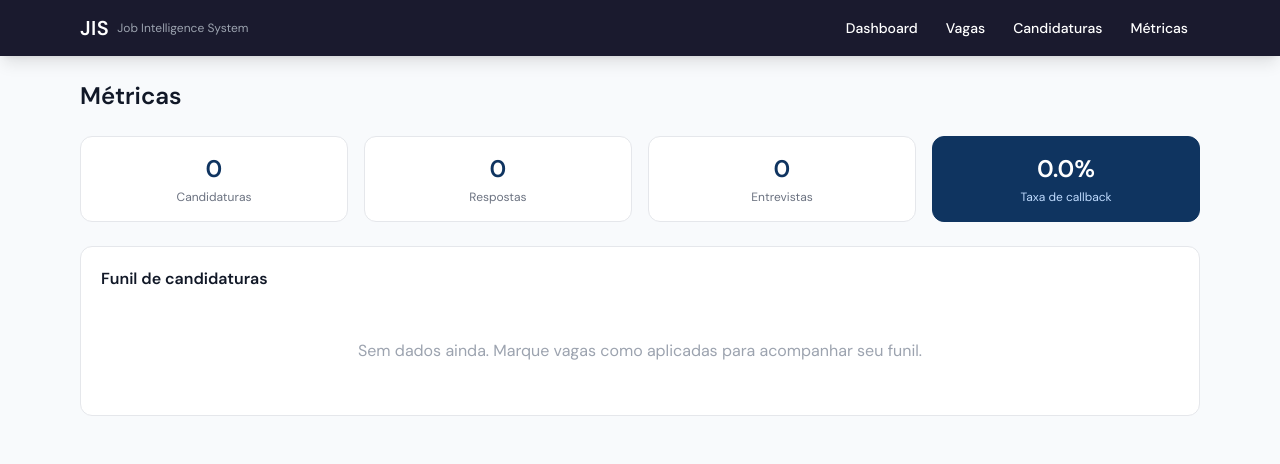
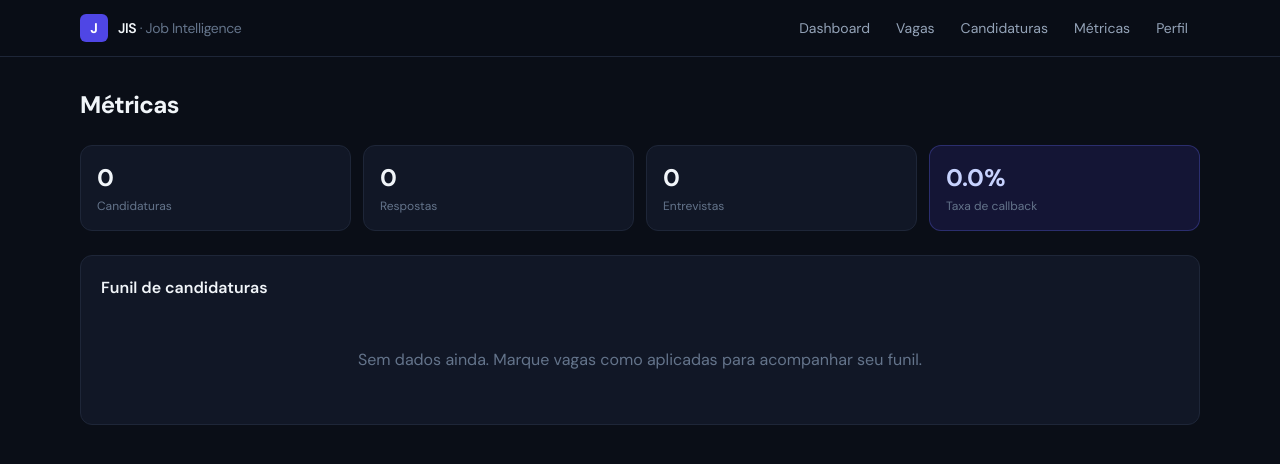
Before and after one commit to fabriciojunio/jis, a Next.js app in the folder frontend/: page /metricas in a window 1280 px wide. Shown: the top 464 px of the page. Built offline with nearby package versions, Linux system fonts and the light colour scheme.

Commit message:
feat: redesenho dark profissional da interface
Aplica um tema escuro consistente em todo o app (navbar, cards, botões, campos, métricas e candidaturas), com tipografia e espaçamentos refinados, paleta sóbria e sem elementos decorativos desnecessários.

```diff
--- a/frontend/src/app/candidaturas/page.tsx
+++ b/frontend/src/app/candidaturas/page.tsx
@@ -43,59 +43,52 @@ export default function CandidaturasPage() {
 
   return (
     <div className="space-y-6">
-      <div className="flex items-center justify-between flex-wrap gap-2">
-        <h1 className="text-2xl font-bold text-gray-900">Candidaturas</h1>
-        <div className="flex gap-4 text-sm text-gray-500">
+      <div className="flex items-end justify-between flex-wrap gap-2">
+        <h1 className="text-2xl font-bold text-slate-100 tracking-tight">Candidaturas</h1>
+        <div className="flex gap-4 text-sm text-slate-400">
           <span>{total} total</span>
           <span>{respostas} respostas</span>
-          <span className="font-semibold text-[#0f3460]">{taxa}% callback</span>
+          <span className="font-semibold text-indigo-300">{taxa}% callback</span>
         </div>
       </div>
 
       {apps.length === 0 ? (
-        <div className="text-center py-16 text-gray-400">
+        <div className="card border-dashed text-center py-16 text-slate-500">
           Nenhuma candidatura ainda. Clique em &quot;Marcar aplicado&quot; em uma vaga.
         </div>
       ) : (
         <div className="space-y-3">
           {apps.map((app) => (
-            <div
-              key={app.id}
-              className="bg-white rounded-xl border border-gray-200 p-4 flex items-center gap-4"
-            >
+            <div key={app.id} className="card p-4 flex items-center gap-4">
               <div className="flex-1 min-w-0">
                 <a
                   href={app.link}
                   target="_blank"
                   rel="noopener noreferrer"
-                  className="font-semibold text-gray-900 truncate hover:text-[#0f3460]"
+                  className="font-semibold text-slate-100 truncate hover:text-indigo-300"
                 >
                   {app.jobTitle}
                 </a>
-                <p className="text-sm text-gray-500">
-                  {app.companyName} · {app.source}
+                <p className="text-sm text-slate-500">
+                  {app.companyName ? `${app.companyName} · ` : ""}{app.source}
                 </p>
-                <p className="text-xs text-gray-400 mt-0.5">
+                <p className="text-xs text-slate-600 mt-0.5">
                   Aplicado em {new Date(app.appliedAt).toLocaleDateString("pt-BR")}
                 </p>
                 {precisaFollowUp(app.appliedAt, app.stage, app.responseAt) && (
-                  <span className="inline-block mt-1 text-[11px] font-semibold text-amber-700 bg-amber-50 border border-amber-200 rounded px-1.5 py-0.5">
-                    ⏰ Hora de dar follow-up
+                  <span className="inline-block mt-1.5 text-[11px] font-medium text-amber-300 bg-amber-500/10 border border-amber-500/20 rounded px-1.5 py-0.5">
+                    Hora de dar follow-up
                   </span>
                 )}
               </div>
               <div className="shrink-0 flex items-center gap-2">
-                <span
-                  className={`text-xs px-2 py-1 rounded-full font-medium ${
-                    STAGE_COLORS[app.stage] ?? "bg-gray-100 text-gray-600"
-                  }`}
-                >
+                <span className={`text-xs px-2 py-1 rounded-full font-medium ${STAGE_COLORS[app.stage] ?? "chip"}`}>
                   {STAGE_LABELS[app.stage] ?? app.stage}
                 </span>
                 <select
                   value={app.stage}
                   onChange={(e) => handleStage(app.id, e.target.value as Stage)}
-                  className="text-xs border border-gray-200 rounded-lg px-2 py-1 focus:outline-none focus:ring-1 focus:ring-[#0f3460]"
+                  className="text-xs bg-[#0d1320] border border-[#1e2638] text-slate-300 rounded-lg px-2 py-1.5 focus:outline-none focus:ring-1 focus:ring-indigo-500/50"
                 >
                   {STAGES.map((s) => (
                     <option key={s} value={s}>
@@ -105,10 +98,10 @@ export default function CandidaturasPage() {
                 </select>
                 <button
                   onClick={() => handleRemove(app.id)}
-                  className="text-xs text-gray-400 hover:text-red-500"
+                  className="text-xs text-slate-500 hover:text-red-400 px-1"
                   title="Remover"
                 >
-                  ✕
+                  Remover
                 </button>
               </div>
             </div>
--- a/frontend/src/app/globals.css
+++ b/frontend/src/app/globals.css
@@ -1,20 +1,68 @@
-@import url('https://fonts.googleapis.com/css2?family=DM+Sans:ital,opsz,wght@0,9..40,300;0,9..40,400;0,9..40,500;0,9..40,600&display=swap');
+@import url('https://fonts.googleapis.com/css2?family=DM+Sans:ital,opsz,wght@0,9..40,300;0,9..40,400;0,9..40,500;0,9..40,600;0,9..40,700&display=swap');
 
 @tailwind base;
 @tailwind components;
 @tailwind utilities;
 
 :root {
-  --brand-dark:    #1e1b4b;
-  --brand-mid:     #312e81;
-  --brand-blue:    #4f46e5;
-  --brand-sky:     #0ea5e9;
-  --brand-accent:  #8b5cf6;
-  --brand-red:     #e94560;
-  --brand-success: #10b981;
+  --bg:        #0a0e17;
+  --surface:   #111726;
+  --surface-2: #0d1320;
+  --border:    #1e2638;
+  --border-2:  #283041;
+  --text:      #e2e8f0;
+  --muted:     #94a3b8;
+  --faint:     #64748b;
+  --primary:   #6366f1;
+  --primary-2: #4f46e5;
 }
 
 body {
-  @apply bg-slate-50 text-slate-900 antialiased;
+  background-color: var(--bg);
+  color: var(--text);
   font-family: 'DM Sans', system-ui, sans-serif;
+  -webkit-font-smoothing: antialiased;
 }
+
+@layer components {
+  .card {
+    @apply rounded-xl border;
+    background-color: var(--surface);
+    border-color: var(--border);
+  }
+
+  .input {
+    @apply w-full rounded-lg px-3 py-2 text-sm text-slate-200 placeholder-slate-500
+           focus:outline-none focus:ring-2 focus:ring-indigo-500/40 focus:border-indigo-500/60;
+    background-color: var(--surface-2);
+    border: 1px solid var(--border);
+  }
+
+  .btn-primary {
+    @apply inline-flex items-center justify-center gap-2 rounded-lg px-4 py-2 text-sm font-semibold
+           text-white bg-indigo-600 hover:bg-indigo-500 transition-colors
+           disabled:opacity-50 disabled:cursor-not-allowed;
+  }
+
+  .btn-ghost {
+    @apply inline-flex items-center justify-center gap-2 rounded-lg px-4 py-2 text-sm font-medium
+           text-slate-300 border transition-colors hover:text-white hover:border-indigo-500/70;
+    border-color: var(--border-2);
+  }
+
+  .label {
+    @apply block text-xs font-medium text-slate-400 mb-1;
+  }
+
+  .chip {
+    @apply inline-flex items-center rounded-md px-2 py-0.5 text-xs;
+    background-color: var(--surface-2);
+    color: var(--muted);
+    border: 1px solid var(--border);
+  }
+}
+
+/* Barra de rolagem discreta no tema escuro */
+::-webkit-scrollbar { width: 10px; height: 10px; }
+::-webkit-scrollbar-thumb { background: #1e2638; border-radius: 6px; }
+::-webkit-scrollbar-track { background: transparent; }
--- a/frontend/src/app/layout.tsx
+++ b/frontend/src/app/layout.tsx
@@ -3,8 +3,8 @@ import "./globals.css";
 import { Navbar } from "@/components/Navbar";
 
 export const metadata: Metadata = {
-  title: "JIS — Job Intelligence System",
-  description: "Sistema inteligente de coleta e análise de vagas",
+  title: "JIS · Job Intelligence System",
+  description: "Coleta e análise inteligente de vagas com foco no seu perfil",
 };
 
 export default function RootLayout({
@@ -14,7 +14,7 @@ export default function RootLayout({
     <html lang="pt-BR">
       <body>
         <Navbar />
-        <main className="max-w-6xl mx-auto px-4 py-6">{children}</main>
+        <main className="max-w-6xl mx-auto px-4 py-8">{children}</main>
       </body>
     </html>
   );
--- a/frontend/src/app/metricas/page.tsx
+++ b/frontend/src/app/metricas/page.tsx
@@ -38,40 +38,40 @@ export default function MetricasPage() {
 
   return (
     <div className="space-y-6">
-      <h1 className="text-2xl font-bold text-gray-900">Métricas</h1>
+      <h1 className="text-2xl font-bold text-slate-100 tracking-tight">Métricas</h1>
 
-      <div className="grid grid-cols-2 sm:grid-cols-4 gap-4">
+      <div className="grid grid-cols-2 sm:grid-cols-4 gap-3">
         {cards.map((c) => (
           <div
             key={c.label}
-            className={`rounded-xl border p-4 text-center ${
-              c.highlight ? "bg-[#0f3460] border-[#0f3460] text-white" : "bg-white border-gray-200"
+            className={`rounded-xl border p-4 ${
+              c.highlight
+                ? "bg-indigo-600/15 border-indigo-500/30"
+                : "card"
             }`}
           >
-            <p className={`text-2xl font-bold ${c.highlight ? "text-white" : "text-[#0f3460]"}`}>
+            <p className={`text-2xl font-bold ${c.highlight ? "text-indigo-200" : "text-slate-100"}`}>
               {c.value}
             </p>
-            <p className={`text-xs mt-1 ${c.highlight ? "text-blue-200" : "text-gray-500"}`}>
-              {c.label}
-            </p>
+            <p className="text-xs mt-1 text-slate-500">{c.label}</p>
           </div>
         ))}
       </div>
 
-      <div className="bg-white rounded-xl border border-gray-200 p-5">
-        <h2 className="font-semibold text-gray-900 mb-4">Funil de candidaturas</h2>
+      <div className="card p-5">
+        <h2 className="font-semibold text-slate-100 mb-4">Funil de candidaturas</h2>
         {total === 0 ? (
-          <p className="text-gray-400 text-center py-8">
+          <p className="text-slate-500 text-center py-8">
             Sem dados ainda. Marque vagas como aplicadas para acompanhar seu funil.
           </p>
         ) : (
           <div className="space-y-2">
             {porEstagio.map((e) => (
               <div key={e.stage} className="flex items-center gap-3">
-                <span className="text-sm text-gray-600 w-24 shrink-0">{e.label}</span>
-                <div className="flex-1 h-6 bg-gray-100 rounded overflow-hidden">
+                <span className="text-sm text-slate-400 w-24 shrink-0">{e.label}</span>
+                <div className="flex-1 h-6 bg-[#0d1320] rounded overflow-hidden">
                   <div
-                    className="h-full bg-[#0f3460] rounded flex items-center justify-end pr-2"
+                    className="h-full bg-indigo-600 rounded flex items-center justify-end pr-2"
                     style={{ width: `${Math.max((e.count / maxCount) * 100, e.count ? 8 : 0)}%` }}
                   >
                     {e.count > 0 && <span className="text-xs text-white font-medium">{e.count}</span>}
@@ -84,8 +84,8 @@ export default function MetricasPage() {
       </div>
 
       {ofertas > 0 && (
-        <div className="bg-emerald-50 border border-emerald-200 rounded-xl p-4 text-center text-emerald-800">
-          🎉 Você tem {ofertas} {ofertas === 1 ? "oferta" : "ofertas"}! Parabéns.
+        <div className="bg-emerald-500/10 border border-emerald-500/30 rounded-xl p-4 text-center text-emerald-300">
+          Você tem {ofertas} {ofertas === 1 ? "oferta" : "ofertas"}. Parabéns.
         </div>
       )}
     </div>
--- a/frontend/src/app/page.tsx
+++ b/frontend/src/app/page.tsx
@@ -24,32 +24,32 @@ export default async function Dashboard() {
     <div className="space-y-6">
       <PlanoDoDia />
 
-      <div className="flex items-center justify-between flex-wrap gap-3">
+      <div className="flex items-end justify-between flex-wrap gap-3">
         <div>
-          <h1 className="text-2xl font-bold text-gray-900">Dashboard</h1>
-          <p className="text-sm text-gray-500 mt-0.5">
-            Só vagas com chance real de contratação: stack compatível, nível adequado, recentes e que contratam no Brasil
+          <h1 className="text-2xl font-bold text-slate-100 tracking-tight">Dashboard</h1>
+          <p className="text-sm text-slate-400 mt-1">
+            Foco no Brasil (remoto ou Bauru): só vagas com chance real, stack compatível, nível adequado e recentes. Internacional aparece abaixo.
           </p>
         </div>
-        <span className="text-xs text-gray-400">
+        <span className="text-xs text-slate-500">
           Atualizado {new Date(collectedAt).toLocaleString("pt-BR")}
         </span>
       </div>
 
-      <div className="grid grid-cols-2 sm:grid-cols-4 gap-4">
+      <div className="grid grid-cols-2 sm:grid-cols-4 gap-3">
         {stats.map((s) => (
-          <div key={s.label} className="bg-white rounded-xl border border-gray-200 p-4 text-center">
-            <p className="text-2xl font-bold text-[#0f3460]">{s.value}</p>
-            <p className="text-xs text-gray-500 mt-1">{s.label}</p>
+          <div key={s.label} className="card p-4">
+            <p className="text-2xl font-bold text-slate-100">{s.value}</p>
+            <p className="text-xs text-slate-500 mt-1">{s.label}</p>
           </div>
         ))}
       </div>
 
       {jobs.length === 0 ? (
-        <div className="text-center py-16 bg-white rounded-xl border border-dashed border-gray-200">
-          <p className="text-gray-400 text-lg">Nenhuma vaga encontrada agora.</p>
-          <p className="text-sm text-gray-400 mt-1">
-            As fontes podem estar temporariamente indisponíveis. Tente recarregar em alguns minutos.
+        <div className="card border-dashed text-center py-16">
+          <p className="text-slate-400">Nenhuma vaga encontrada agora.</p>
+          <p className="text-sm text-slate-500 mt-1">
+            As fontes podem estar temporariamente indisponíveis. Recarregue em alguns minutos.
           </p>
         </div>
       ) : (
@@ -60,8 +60,8 @@ export default async function Dashboard() {
             ))}
           </div>
           <div className="text-center">
-            <Link href="/vagas" className="text-sm font-medium text-[#0f3460] hover:underline">
-              Ver todas as {jobs.length} vagas →
+            <Link href="/vagas" className="text-sm font-medium text-indigo-400 hover:text-indigo-300">
+              Ver todas as {jobs.length} vagas
             </Link>
           </div>
         </>
--- a/frontend/src/components/Navbar.tsx
+++ b/frontend/src/components/Navbar.tsx
@@ -1,26 +1,36 @@
 import Link from "next/link";
+
+const links = [
+  { href: "/", label: "Dashboard" },
+  { href: "/vagas", label: "Vagas" },
+  { href: "/candidaturas", label: "Candidaturas" },
+  { href: "/metricas", label: "Métricas" },
+  { href: "/perfil", label: "Perfil" },
+];
 
 export function Navbar() {
   return (
-    <nav className="bg-[#1a1a2e] text-white shadow-lg">
-      <div className="max-w-6xl mx-auto px-4 py-3 flex items-center justify-between">
-        <Link href="/" className="flex items-center gap-2">
-          <span className="text-xl font-bold tracking-wide">JIS</span>
-          <span className="text-xs text-gray-400 hidden sm:inline">Job Intelligence System</span>
+    <nav className="border-b border-[#1e2638] bg-[#0a0e17]/95 backdrop-blur sticky top-0 z-20">
+      <div className="max-w-6xl mx-auto px-4 h-14 flex items-center justify-between">
+        <Link href="/" className="flex items-center gap-2.5">
+          <span className="grid place-items-center w-7 h-7 rounded-md bg-indigo-600 text-white text-sm font-bold">
+            J
+          </span>
+          <span className="text-sm font-semibold text-slate-100 tracking-tight">
+            JIS
+            <span className="text-slate-500 font-normal hidden sm:inline"> · Job Intelligence</span>
+          </span>
         </Link>
-        <div className="flex items-center gap-1 text-sm font-medium">
-          <Link href="/" className="px-3 py-1.5 rounded-md hover:bg-white/10 transition">
-            Dashboard
-          </Link>
-          <Link href="/vagas" className="px-3 py-1.5 rounded-md hover:bg-white/10 transition">
-            Vagas
-          </Link>
-          <Link href="/candidaturas" className="px-3 py-1.5 rounded-md hover:bg-white/10 transition">
-            Candidaturas
-          </Link>
-          <Link href="/metricas" className="px-3 py-1.5 rounded-md hover:bg-white/10 transition">
-            Métricas
-          </Link>
+        <div className="flex items-center gap-0.5 text-sm">
+          {links.map((l) => (
+            <Link
+              key={l.href}
+              href={l.href}
+              className="px-3 py-1.5 rounded-md text-slate-400 hover:text-slate-100 hover:bg-white/5 transition-colors"
+            >
+              {l.label}
+            </Link>
+          ))}
         </div>
       </div>
     </nav>
```
Also changed, not shown: frontend/src/components/CvPanel.tsx (+8 -11 lines), frontend/src/components/JobCard.tsx (+36 -48 lines), frontend/src/components/PlanoDoDia.tsx (+14 -18 lines), frontend/src/components/ScoreBar.tsx (+5 -8 lines), frontend/src/lib/types.ts (+6 -6 lines).
